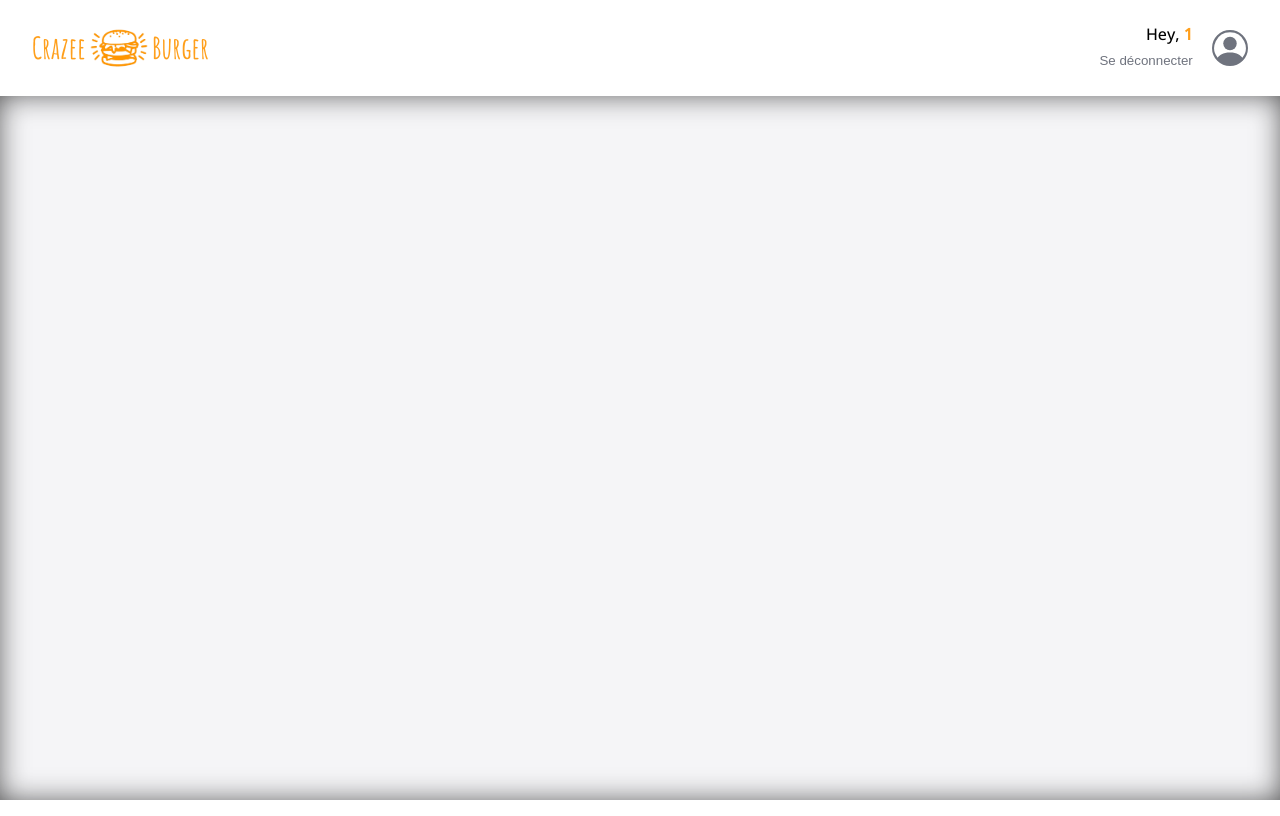
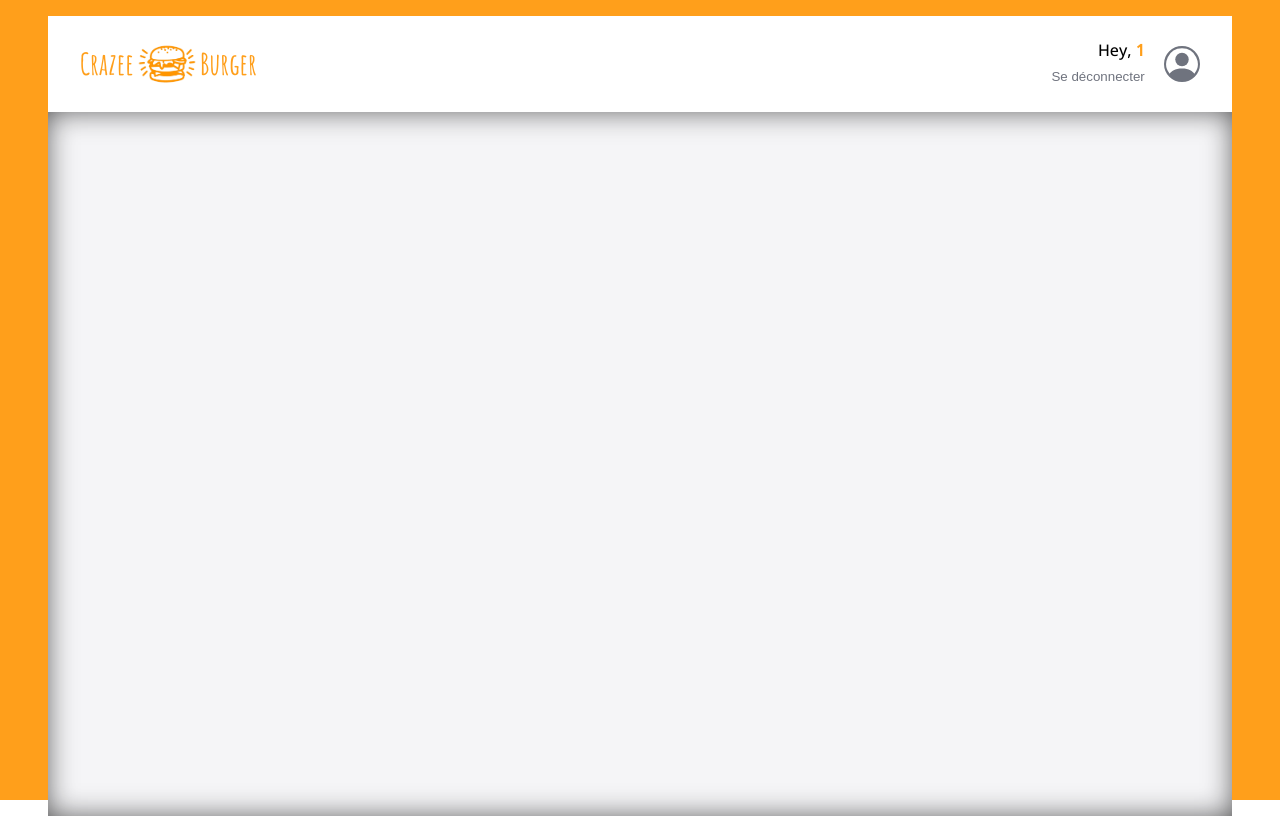
Before and after one commit to Chermann-KING/crazee-burger, a React (Create React App) app: page /order/1 in a window 1280 px wide. Built offline with nearby package versions, Linux system fonts and the light colour scheme.

Commit message:
💄 F04: OrderPage> Adding internal space to the page

```diff
--- a/src/components/pages/order/OrderPage.js
+++ b/src/components/pages/order/OrderPage.js
@@ -1,4 +1,6 @@
 import React from "react";
+import styled from "styled-components";
+import { theme } from "../../../theme/theme";
 import Navbar from "../../hoc/Navbar";
 import Main from "./Main";
 
@@ -9,9 +11,14 @@
 
   // Affichage (JSX)
   return (
-    <div>
+    <OrderPageStyled>
       <Navbar />
       <Main />
-    </div>
+    </OrderPageStyled>
   );
 }
+const OrderPageStyled = styled.div`
+  height: 100vh;
+  padding: 1rem 3rem;
+  background-color: ${theme.colors.primary_burger};
+`;
```
